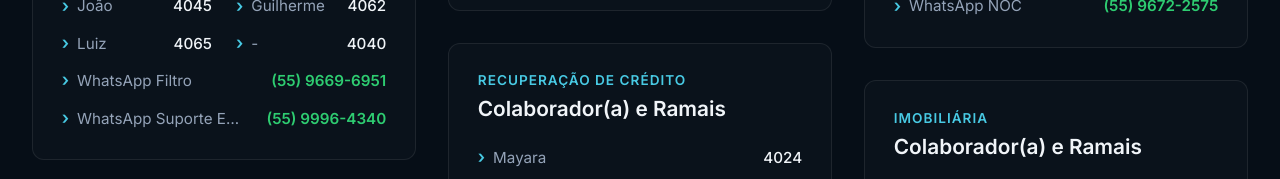
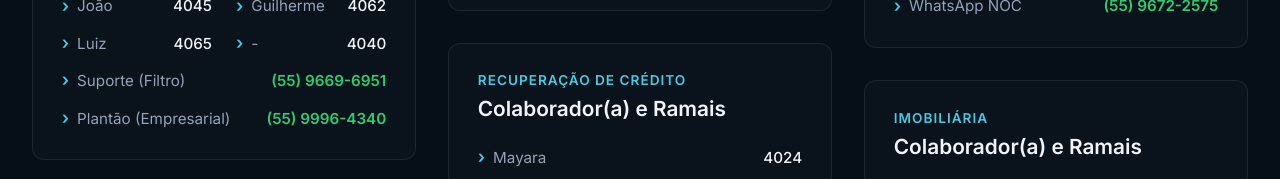
Before and after one commit to valdeir2016alves-gif/ramaisnewlife, a Next.js app: page / in a window 1280 px wide. Shown: the part 1165-1344 px from the top of the page. Built offline with nearby package versions, Linux system fonts and the light colour scheme.

Commit message:
chore: rename whatsapp contacts while preserving their styles

```diff
--- a/app/ClientPage.tsx
+++ b/app/ClientPage.tsx
@@ -23,8 +23,8 @@ export default function ClientPage({ initialContacts }: { initialContacts: Conta
       contactsToFilter = [
         ...initialContacts,
         { id: 9005, name: "WhatsApp NOC", phone: "(55) 9672-2575", department: "NOC", ip: "" },
-        { id: 9006, name: "WhatsApp Filtro", phone: "(55) 9669-6951", department: "Suporte Técnico", ip: "" },
-        { id: 9007, name: "WhatsApp Suporte Empresarial", phone: "(55) 9996-4340", department: "Suporte Técnico", ip: "" }
+        { id: 9006, name: "Suporte (Filtro)", phone: "(55) 9669-6951", department: "Suporte Técnico", ip: "" },
+        { id: 9007, name: "Plantão (Empresarial)", phone: "(55) 9996-4340", department: "Suporte Técnico", ip: "" }
       ];
     } else {
       return {};
@@ -115,7 +115,7 @@ export default function ClientPage({ initialContacts }: { initialContacts: Conta
 
               <div className={deptContacts.length > 6 ? styles.contactListMulti : styles.contactList}>
                 {deptContacts.map((contact) => {
-                  const isWhatsApp = contact.name.toLowerCase().includes('whatsapp');
+                  const isWhatsApp = contact.name.toLowerCase().includes('whatsapp') || [9005, 9006, 9007].includes(contact.id);
                   const onlyNumbers = contact.phone.replace(/\D/g, '');
                   const whatsappLink = isWhatsApp ? `https://wa.me/55${onlyNumbers}` : null;
 
```
